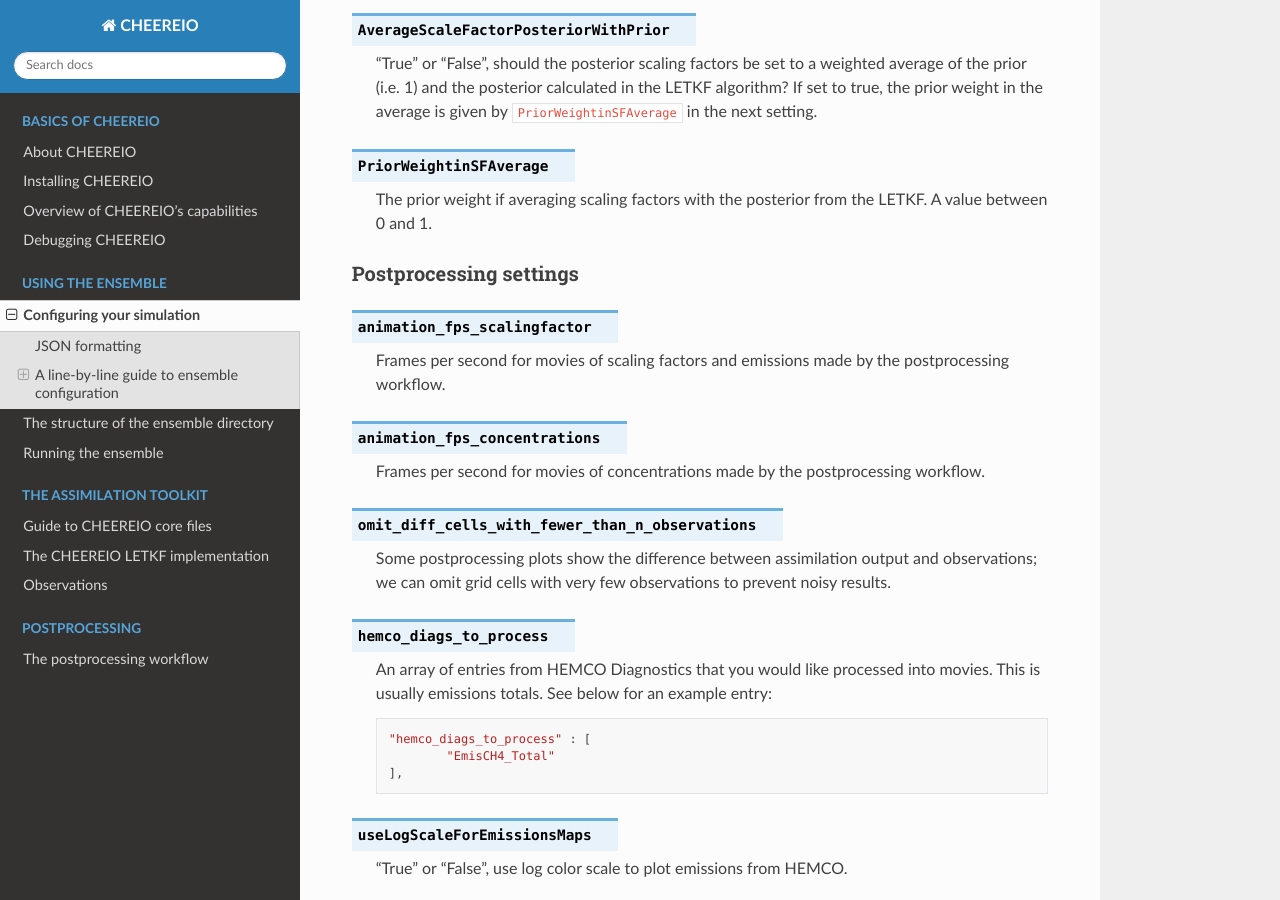
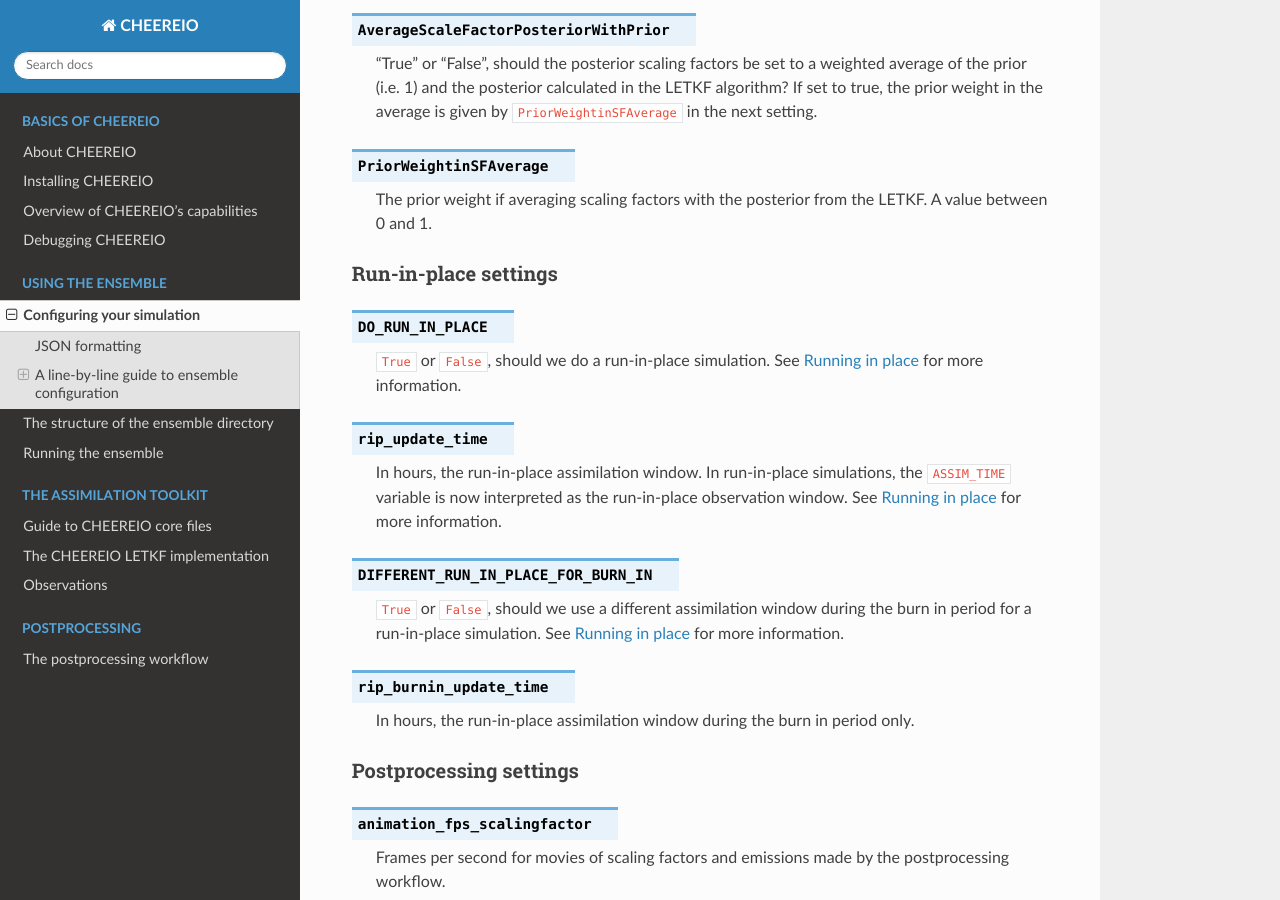
Before and after one commit to drewpendergrass/CHEEREIO, a Sphinx documentation site: the page built from docs/The-ensemble-configuration-file.rst, in a window 1280 px wide and 900 px high, scrolled down 19778 px. Built offline with Sphinx 7.4.7 and the Read the Docs theme 2.0.0, drawn with Linux system fonts in a browser that asks for light colours.

Commit message:
document run in place

```diff
--- a/docs/The-ensemble-configuration-file.rst
+++ b/docs/The-ensemble-configuration-file.rst
@@ -625,6 +625,25 @@ LETKF settings
 	The prior weight if averaging scaling factors with the posterior from the LETKF. A value between 0 and 1.
 
 
+Run-in-place settings
+~~~~~~~~~~~~~
+
+.. option:: DO_RUN_IN_PLACE
+
+	``True`` or ``False``, should we do a run-in-place simulation. See :ref:`Run in place` for more information.
+
+.. option:: rip_update_time
+
+	In hours, the run-in-place assimilation window. In run-in-place simulations, the ``ASSIM_TIME`` variable is now interpreted as the run-in-place observation window. See :ref:`Run in place` for more information.
+
+.. option:: DIFFERENT_RUN_IN_PLACE_FOR_BURN_IN
+
+	``True`` or ``False``, should we use a different assimilation window during the burn in period for a run-in-place simulation. See :ref:`Run in place` for more information.
+
+.. option:: rip_burnin_update_time
+
+	In hours, the run-in-place assimilation window during the burn in period only.
+
 Postprocessing settings
 ~~~~~~~~~~~~~
 
```
Also changed, not shown: docs/Running-the-ensemble.rst (+11 -0 lines).
